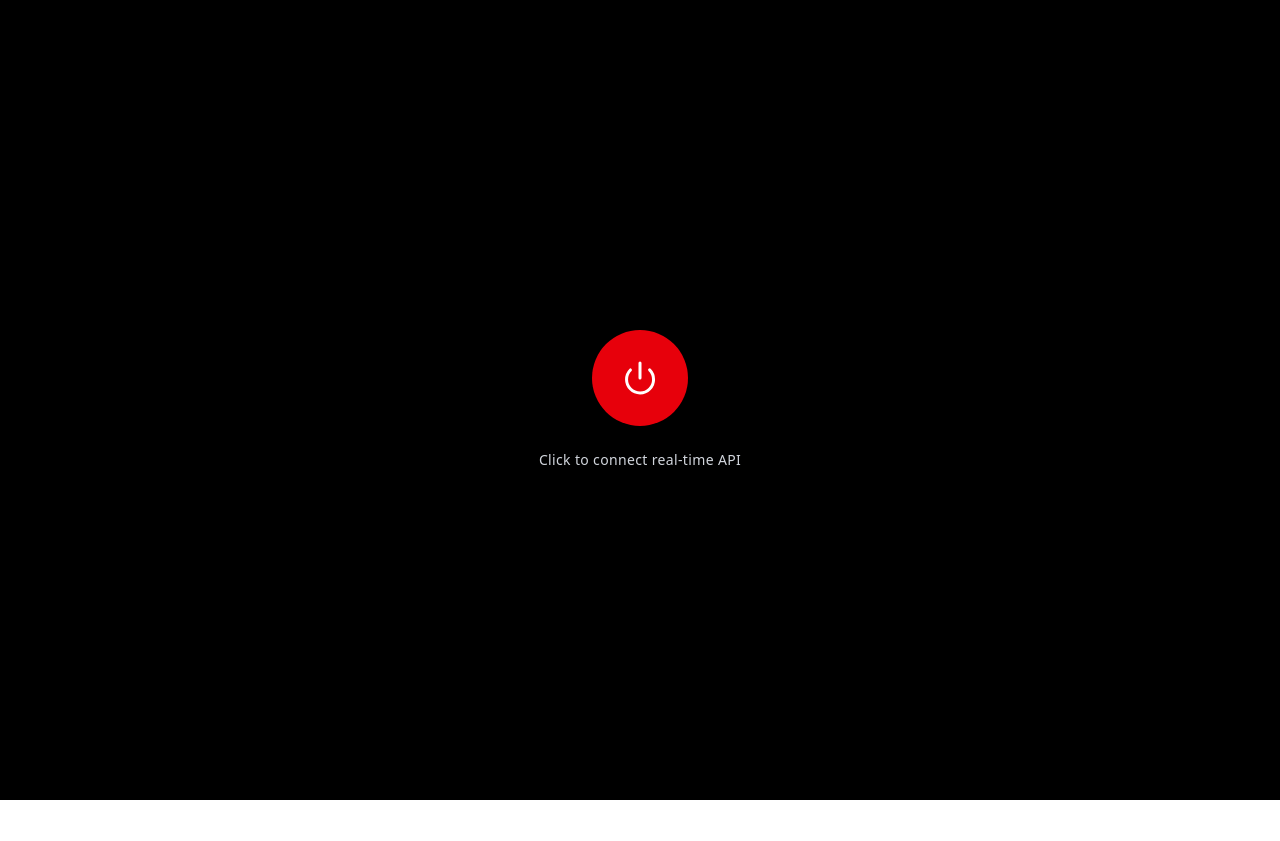
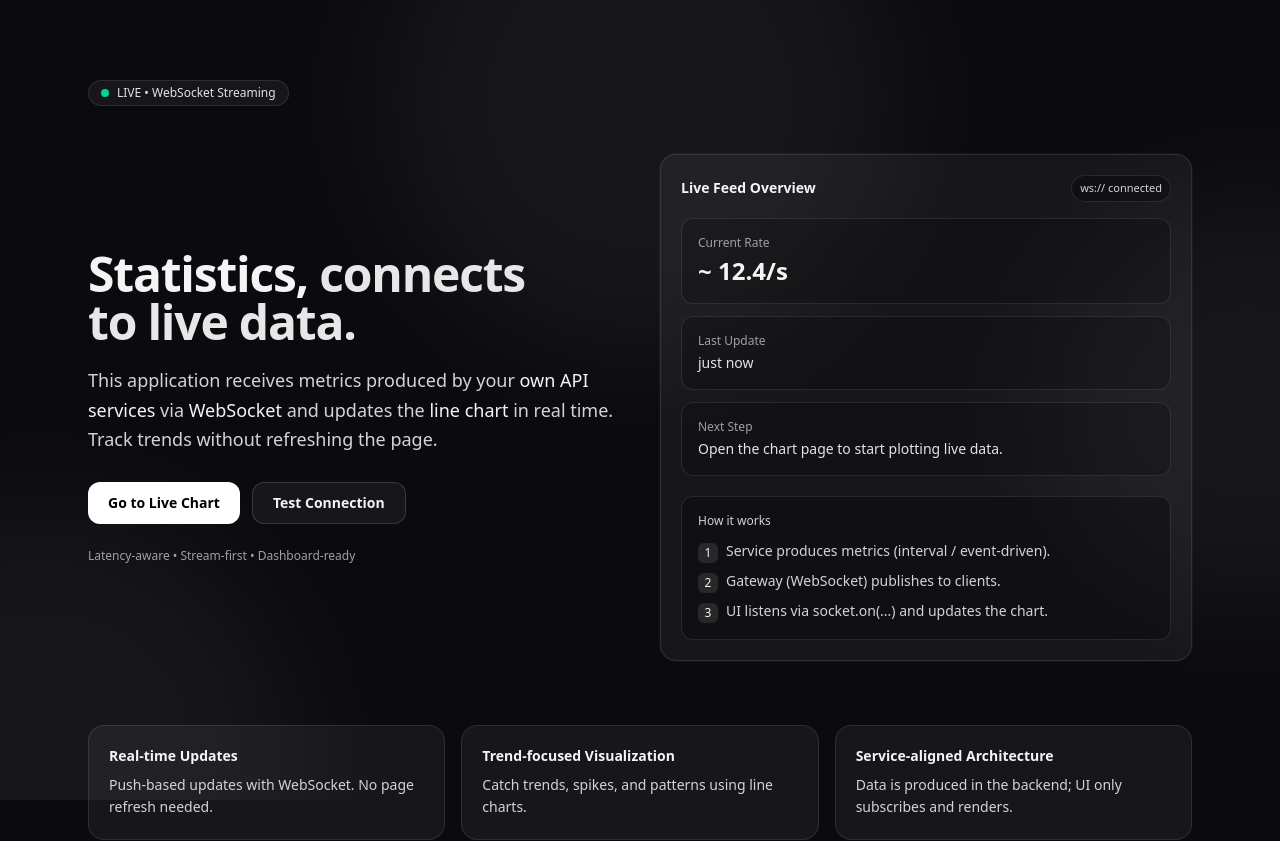
Before and after one commit to hasanefeuygun/statistics_ui, a Next.js app: page / in a window 1280 px wide. Shown: the top 841 px of the page. Before the commit the page ends 800 px from the top, so only its background shows below. Built offline with nearby package versions, Linux system fonts and the light colour scheme.

Commit message:
Homepage added

```diff
--- /dev/null
+++ b/app/(home)/page.tsx
@@ -0,0 +1,155 @@
+// app/(home)/page.tsx
+import Link from "next/link";
+
+export default function HomePage() {
+  return (
+    <main className="min-h-screen bg-[#0B0B0F] text-zinc-100">
+      {/* subtle background glow */}
+      <div className="pointer-events-none fixed inset-0 overflow-hidden">
+        <div className="absolute -top-40 left-1/2 h-130 w-130 -translate-x-1/2 rounded-full bg-white/5 blur-3xl" />
+        <div className="absolute top-48 -right-45 h-105 w-105 rounded-full bg-white/5 blur-3xl" />
+        <div className="absolute -bottom-55 -left-55 h-130 w-130 rounded-full bg-white/5 blur-3xl" />
+      </div>
+
+      <div className="relative mx-auto flex max-w-6xl flex-col px-6 py-14 md:py-20">
+        {/* Badge */}
+        <div className="inline-flex w-fit items-center gap-2 rounded-full border border-white/10 bg-white/5 px-3 py-1 text-xs font-medium text-zinc-200">
+          <span className="relative flex h-2 w-2">
+            <span className="absolute inline-flex h-full w-full animate-ping rounded-full bg-emerald-400 opacity-40" />
+            <span className="relative inline-flex h-2 w-2 rounded-full bg-emerald-400" />
+          </span>
+          LIVE • WebSocket Streaming
+        </div>
+
+        {/* Hero */}
+        <div className="mt-10 grid gap-10 md:mt-12 md:grid-cols-2 md:items-center">
+          <div>
+            <h1 className="text-balance text-4xl font-semibold tracking-tight md:text-5xl">
+              Statistics,
+              <span className="text-white/90"> connects to live data.</span>
+            </h1>
+
+            <p className="mt-5 max-w-xl text-pretty text-base leading-relaxed text-zinc-300 md:text-lg">
+              This application receives metrics produced by your{" "}
+              <span className="text-zinc-100">own API services</span> via{" "}
+              <span className="text-zinc-100">WebSocket</span> and updates the{" "}
+              <span className="text-zinc-100">line chart</span> in real time.
+              Track trends without refreshing the page.
+            </p>
+
+            {/* CTAs */}
+            <div className="mt-7 flex flex-wrap gap-3">
+              <Link
+                href="/chart"
+                className="inline-flex items-center justify-center rounded-xl bg-white px-5 py-2.5 text-sm font-semibold text-black transition hover:bg-white/90"
+              >
+                Go to Live Chart
+              </Link>
+
+              <Link
+                href="/test"
+                className="inline-flex items-center justify-center rounded-xl border border-white/15 bg-white/5 px-5 py-2.5 text-sm font-semibold text-zinc-100 transition hover:bg-white/10"
+              >
+                Test Connection
+              </Link>
+            </div>
+
+            {/* tiny info line */}
+            <div className="mt-6 text-xs text-zinc-400">
+              Latency-aware • Stream-first • Dashboard-ready
+            </div>
+          </div>
+
+          {/* Right side “preview” card */}
+          <div className="rounded-2xl border border-white/10 bg-white/5 p-5 shadow-[0_0_0_1px_rgba(255,255,255,0.04)]">
+            <div className="flex items-center justify-between">
+              <div className="text-sm font-semibold text-zinc-100">
+                Live Feed Overview
+              </div>
+              <div className="rounded-full border border-white/10 bg-black/30 px-2 py-1 text-[11px] text-zinc-300">
+                ws:// connected
+              </div>
+            </div>
+
+            <div className="mt-4 grid gap-3">
+              <div className="rounded-xl border border-white/10 bg-black/20 p-4">
+                <div className="text-xs text-zinc-400">Current Rate</div>
+                <div className="mt-1 text-2xl font-semibold">~ 12.4/s</div>
+              </div>
+
+              <div className="rounded-xl border border-white/10 bg-black/20 p-4">
+                <div className="text-xs text-zinc-400">Last Update</div>
+                <div className="mt-1 text-sm font-medium text-zinc-200">
+                  just now
+                </div>
+              </div>
+
+              <div className="rounded-xl border border-white/10 bg-black/20 p-4">
+                <div className="text-xs text-zinc-400">Next Step</div>
+                <div className="mt-1 text-sm text-zinc-200">
+                  Open the chart page to start plotting live data.
+                </div>
+              </div>
+            </div>
+
+            <div className="mt-5 rounded-xl border border-white/10 bg-black/30 p-4">
+              <div className="text-xs font-medium text-zinc-300">
+                How it works
+              </div>
+              <ol className="mt-3 space-y-2 text-sm text-zinc-300">
+                <li className="flex gap-2">
+                  <span className="mt-0.5 inline-flex h-5 w-5 items-center justify-center rounded-md bg-white/10 text-xs text-zinc-100">
+                    1
+                  </span>
+                  Service produces metrics (interval / event-driven).
+                </li>
+                <li className="flex gap-2">
+                  <span className="mt-0.5 inline-flex h-5 w-5 items-center justify-center rounded-md bg-white/10 text-xs text-zinc-100">
+                    2
+                  </span>
+                  Gateway (WebSocket) publishes to clients.
+                </li>
+                <li className="flex gap-2">
+                  <span className="mt-0.5 inline-flex h-5 w-5 items-center justify-center rounded-md bg-white/10 text-xs text-zinc-100">
+                    3
+                  </span>
+                  UI listens via socket.on(...) and updates the chart.
+                </li>
+              </ol>
+            </div>
+          </div>
+        </div>
+
+        {/* Feature cards */}
+        <section className="mt-12 grid gap-4 md:mt-16 md:grid-cols-3">
+          <FeatureCard
+            title="Real-time Updates"
+            desc="Push-based updates with WebSocket. No page refresh needed."
+          />
+          <FeatureCard
+            title="Trend-focused Visualization"
+            desc="Catch trends, spikes, and patterns using line charts."
+          />
+          <FeatureCard
+            title="Service-aligned Architecture"
+            desc="Data is produced in the backend; UI only subscribes and renders."
+          />
+        </section>
+
+        {/* Footer */}
+        <footer className="mt-14 border-t border-white/10 pt-6 text-xs text-zinc-500">
+          © {new Date().getFullYear()} Statistics • Built for streaming metrics.
+        </footer>
+      </div>
+    </main>
+  );
+}
+
+function FeatureCard({ title, desc }: { title: string; desc: string }) {
+  return (
+    <div className="rounded-2xl border border-white/10 bg-white/5 p-5 transition hover:bg-white/10">
+      <div className="text-sm font-semibold text-zinc-100">{title}</div>
+      <p className="mt-2 text-sm leading-relaxed text-zinc-300">{desc}</p>
+    </div>
+  );
+}
--- a/app/page.tsx
+++ b/app/click-to-test/page.tsx
@@ -22,13 +22,13 @@ export default function Page() {
         duration-200
         cursor-pointer
       "
-        onClick={() => router.push("/realtime")}
+        onClick={() => router.push("/test")}
       >
         <Power size={36} />
       </button>
 
       <p className="text-gray-300 text-sm tracking-wide">
-        Click to connect real-time API
+        Click to test real-time API
       </p>
     </div>
   );
--- a/app/layout.tsx
+++ b/app/layout.tsx
@@ -7,7 +7,7 @@ export default function RootLayout({
 }>) {
   return (
     <html lang="en">
-      <body>{children}</body>
+      <body className="bg-[#0B0B0F] text-zinc-100">{children}</body>
     </html>
   );
 }
--- a/app/realtime/page.tsx
+++ b/app/test/page.tsx
@@ -2,6 +2,7 @@
 
 import { useEffect, useRef, useState } from "react";
 import { io, Socket } from "socket.io-client";
+import { useRouter } from "next/navigation";
 
 type PongPayload = {
   recieved: { msg: string };
@@ -9,6 +10,8 @@ type PongPayload = {
 };
 
 export default function RealtimePage() {
+  const router = useRouter();
+
   const socketRef = useRef<Socket | null>(null); //One reference ,one instance even if component is rendered.
 
   const [hello, setHello] = useState<string>("");
@@ -18,7 +21,7 @@ export default function RealtimePage() {
   const [lastPong, setLastPong] = useState<PongPayload | null>(null);
 
   useEffect(() => {
-    const socket = io(`${process.env.NEXT_PUBLIC_API_URL}/realtime`);
+    const socket = io(`${process.env.NEXT_PUBLIC_API_URL}/testsocket`);
 
     socketRef.current = socket;
 
@@ -29,6 +32,7 @@ export default function RealtimePage() {
 
     socket.on("disconnect", () => {
       setStatus("disconnected");
+      console.log(status);
     });
 
     // Client is listening that server will throw hello event on connection
@@ -69,15 +73,21 @@ export default function RealtimePage() {
 
         <button
           onClick={sendPing}
-          className="mt-4 rounded-xl bg-black px-4 py-2 text-white"
+          className="mt-4 rounded-xl bg-red-500 px-4 py-2 text-white hover:bg-black transition-all duration-200 cursor-pointer active:scale-95"
           disabled={status !== "connected"}
         >
-          Ping gönder
+          Send ping
+        </button>
+        <button
+          className="ml-4 mt-4 rounded-xl bg-gray-700 px-4 py-2 text-white hover:bg-black transition-all duration-200 cursor-pointer active:scale-95"
+          onClick={() => router.back()}
+        >
+          Go back
         </button>
 
         <div className="mt-4">
           <div className="text-sm font-medium">Last pong:</div>
-          <pre className="mt-2 overflow-auto rounded-xl bg-zinc-100 p-3 text-xs">
+          <pre className="mt-2 overflow-auto rounded-xl bg-zinc-100 p-3 text-xs text-black">
             {lastPong ? JSON.stringify(lastPong, null, 2) : "None"}
           </pre>
         </div>
```
